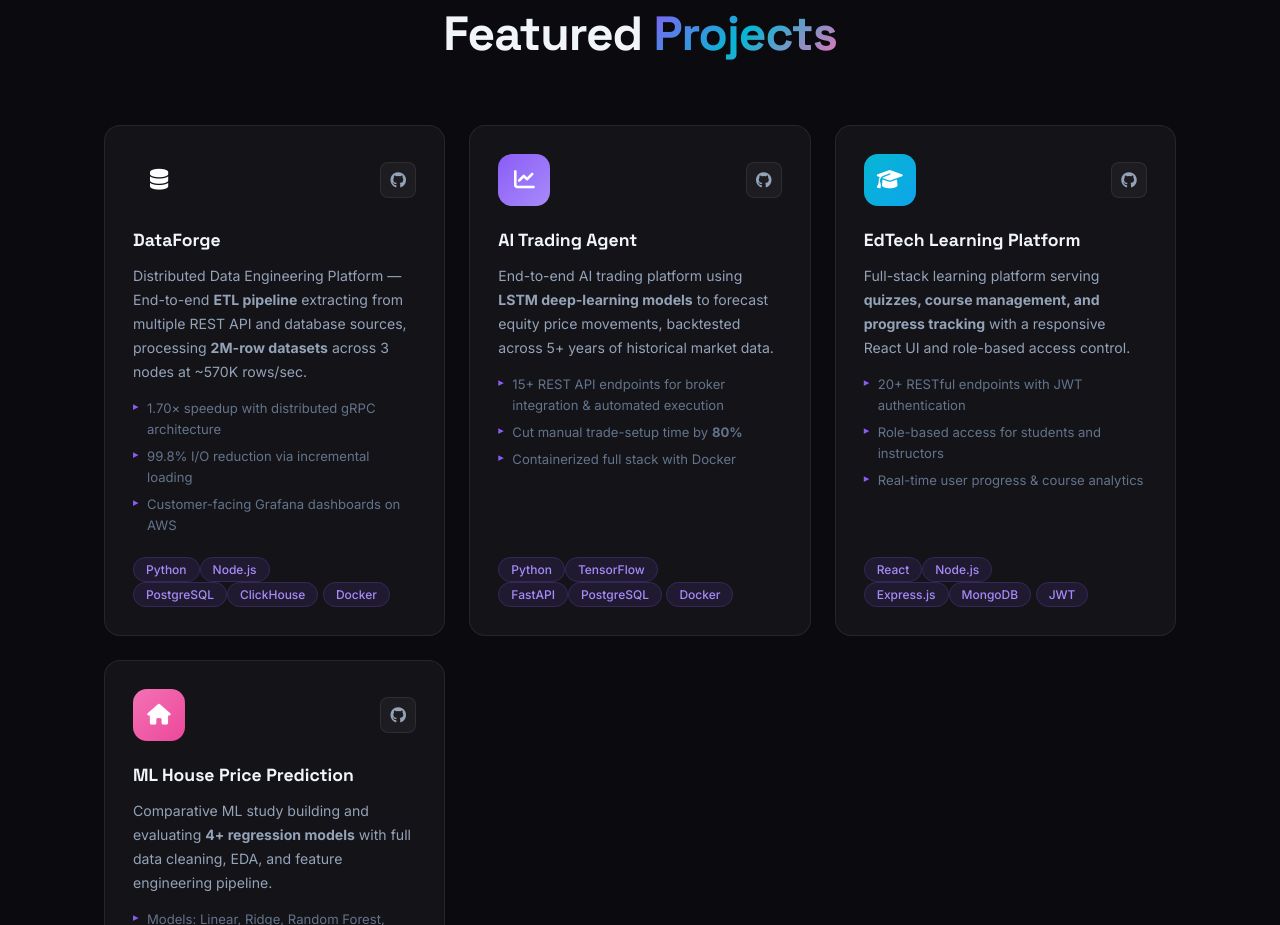
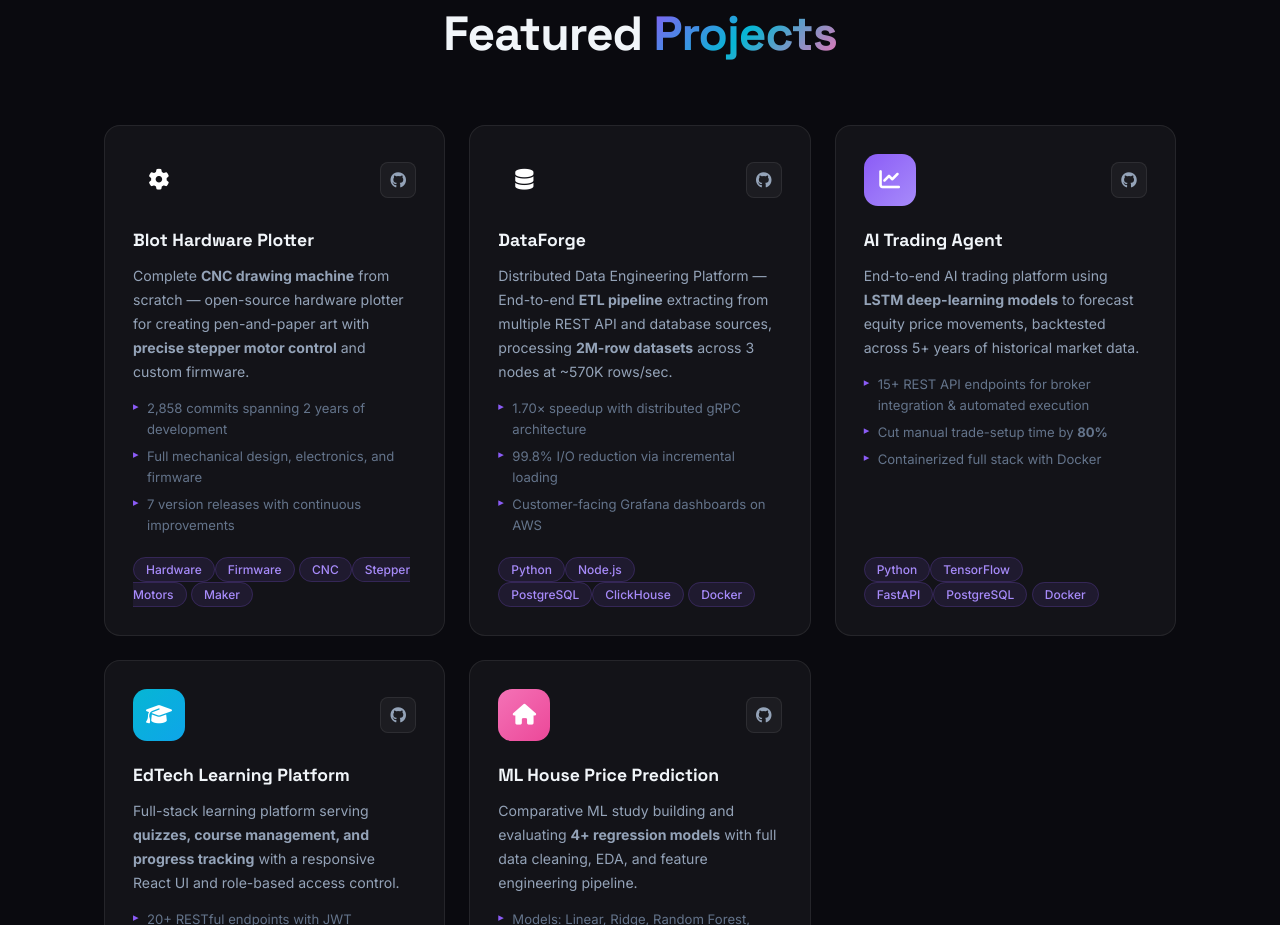
Before and after one commit to Jigyashu-Tejaswy/portfolio, a plain HTML site: page index.html in a window 1280 px wide. Shown: the part 3735-4660 px from the top of the page. Drawn offline with Linux system fonts and the light colour scheme; animation ran at ten frames a second.

Commit message:
Add Blot hardware plotter project to portfolio

```diff
--- a/index.html
+++ b/index.html
@@ -302,8 +302,31 @@
       </div>
       <div class="projects-grid">
 
+        <!-- Blot Hardware Plotter -->
+        <div class="project-card reveal-up" data-delay="0">
+          <div class="project-glow"></div>
+          <div class="project-header">
+            <div class="project-icon hardware-icon"><i class="fas fa-cog"></i></div>
+            <div class="project-links">
+              <a href="https://github.com/Jigyashu-Tejaswy/Blot" target="_blank" aria-label="GitHub"><i class="fab fa-github"></i></a>
+            </div>
+          </div>
+          <h3 class="project-title">Blot Hardware Plotter</h3>
+          <p class="project-desc">Complete <strong>CNC drawing machine</strong> from scratch — open-source hardware plotter for creating pen-and-paper art with <strong>precise stepper motor control</strong> and custom firmware.</p>
+          <ul class="project-bullets">
+            <li>2,858 commits spanning 2 years of development</li>
+            <li>Full mechanical design, electronics, and firmware</li>
+            <li>7 version releases with continuous improvements</li>
+          </ul>
+          <div class="project-tags">
+            <span class="tag">Hardware</span><span class="tag">Firmware</span>
+            <span class="tag">CNC</span><span class="tag">Stepper Motors</span>
+            <span class="tag">Maker</span>
+          </div>
+        </div>
+
         <!-- DataForge -->
-        <div class="project-card reveal-up" data-delay="0">
+        <div class="project-card reveal-up" data-delay="150">
           <div class="project-glow"></div>
           <div class="project-header">
             <div class="project-icon db-icon"><i class="fas fa-database"></i></div>
@@ -326,7 +349,7 @@
         </div>
 
         <!-- AI Trading Agent -->
-        <div class="project-card reveal-up" data-delay="150">
+        <div class="project-card reveal-up" data-delay="300">
           <div class="project-glow"></div>
           <div class="project-header">
             <div class="project-icon ai-icon"><i class="fas fa-chart-line"></i></div>
@@ -349,7 +372,7 @@
         </div>
 
         <!-- EdTech Platform -->
-        <div class="project-card reveal-up" data-delay="300">
+        <div class="project-card reveal-up" data-delay="450">
           <div class="project-glow"></div>
           <div class="project-header">
             <div class="project-icon edu-icon"><i class="fas fa-graduation-cap"></i></div>
@@ -372,7 +395,7 @@
         </div>
 
         <!-- House Price Prediction -->
-        <div class="project-card reveal-up" data-delay="450">
+        <div class="project-card reveal-up" data-delay="600">
           <div class="project-glow"></div>
           <div class="project-header">
             <div class="project-icon ml-icon"><i class="fas fa-home"></i></div>
```
